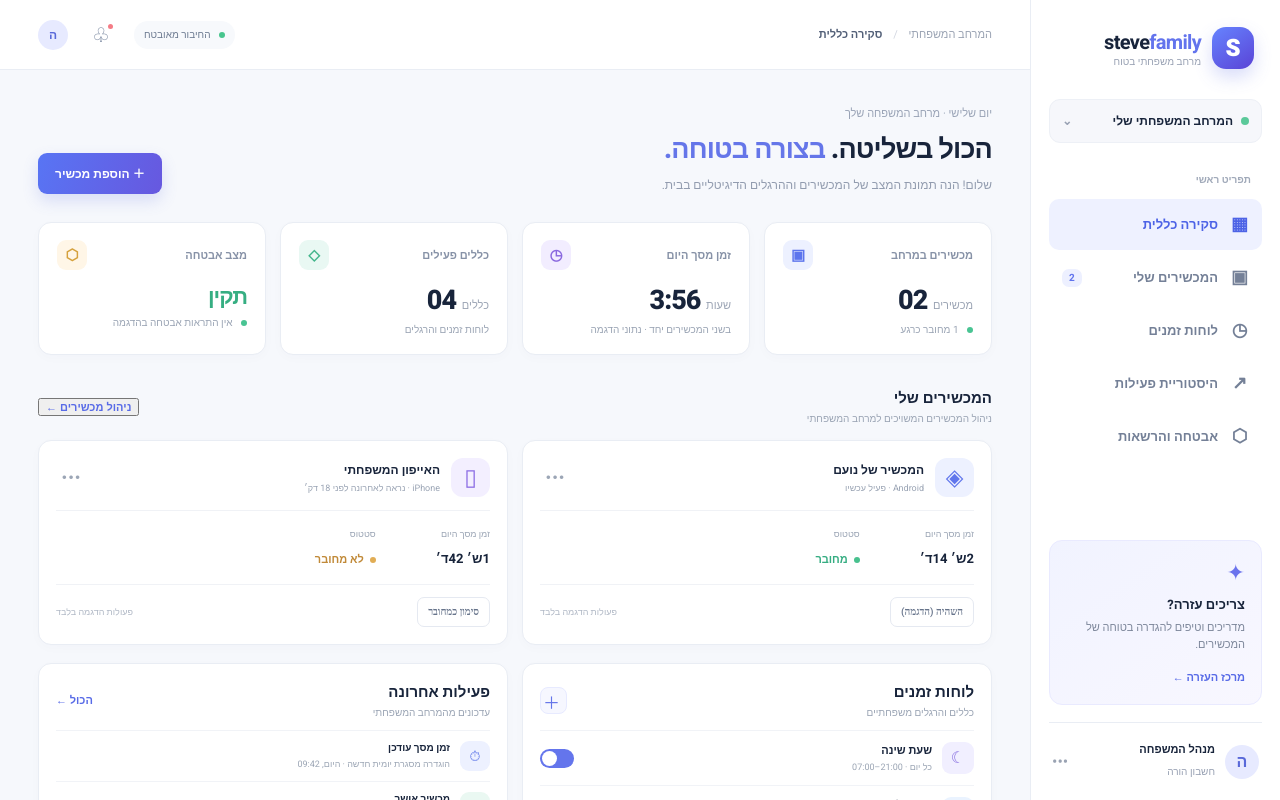
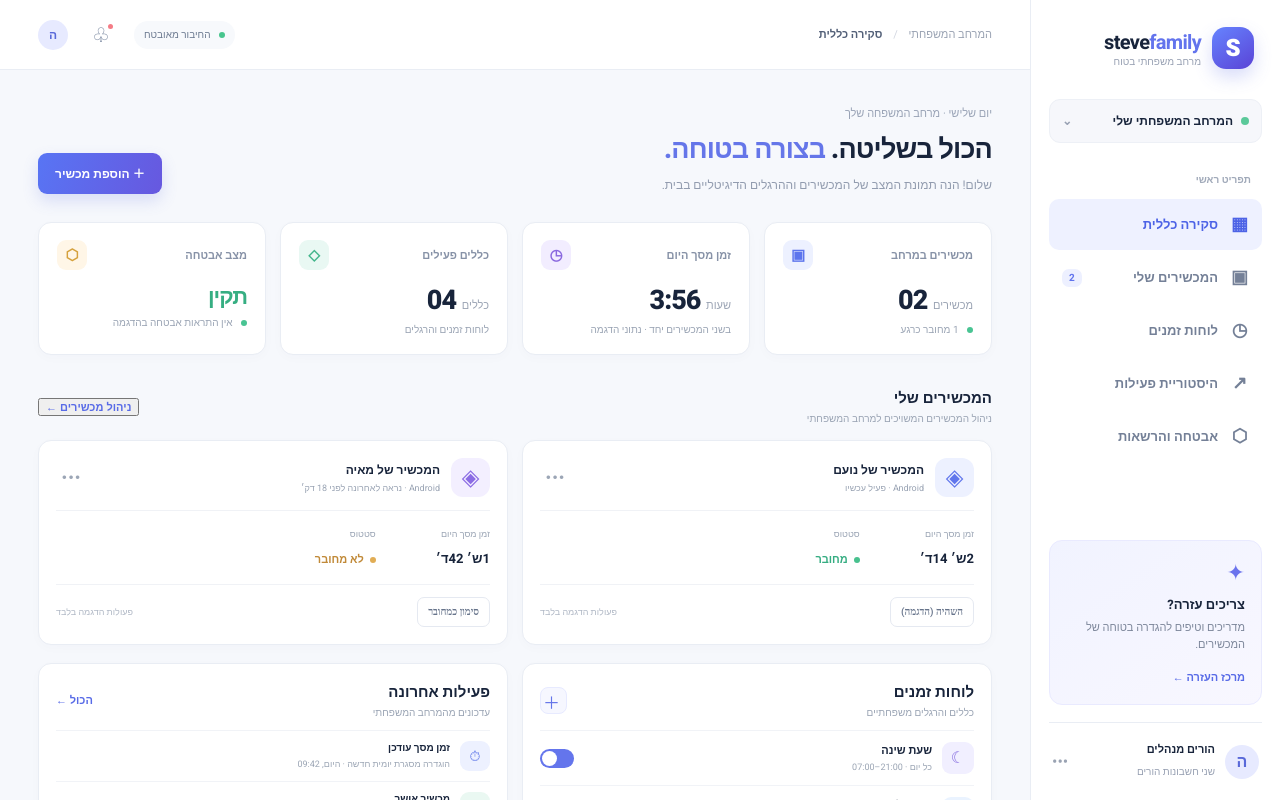
Before and after one commit to hhh055233/farcontrol, a Next.js app: page / in a window 1280 px wide. Shown: the top 800 px of the page. Built offline with nearby package versions, Linux system fonts and the light colour scheme.

Commit message:
Set dashboard device examples to Android only

```diff
--- a/app/page.tsx
+++ b/app/page.tsx
@@ -6,7 +6,7 @@ type Device = { id: number; name: string; type: string; status: string; lastSeen
 
 const initialDevices: Device[] = [
   { id: 1, name: "המכשיר של נועם", type: "Android", status: "מחובר", lastSeen: "פעיל עכשיו", usage: "2ש׳ 14ד׳", color: "blue" },
-  { id: 2, name: "האייפון המשפחתי", type: "iPhone", status: "לא מחובר", lastSeen: "נראה לאחרונה לפני 18 דק׳", usage: "1ש׳ 42ד׳", color: "violet" },
+  { id: 2, name: "המכשיר של מאיה", type: "Android", status: "לא מחובר", lastSeen: "נראה לאחרונה לפני 18 דק׳", usage: "1ש׳ 42ד׳", color: "violet" },
 ];
 
 const activities = [
@@ -45,7 +45,7 @@ export default function Home() {
           <a className="nav-item" href="#activity"><span>↗</span> היסטוריית פעילות</a>
           <a className="nav-item" href="#security"><span>⬡</span> אבטחה והרשאות</a>
         </nav>
-        <div className="sidebar-bottom"><div className="help-card"><div className="help-icon">✦</div><strong>צריכים עזרה?</strong><p>מדריכים וטיפים להגדרה בטוחה של המכשירים.</p><a href="#security">מרכז העזרה ←</a></div><div className="profile"><div className="avatar">ה</div><div><strong>מנהל המשפחה</strong><small>חשבון הורה</small></div><span className="dots">•••</span></div></div>
+        <div className="sidebar-bottom"><div className="help-card"><div className="help-icon">✦</div><strong>צריכים עזרה?</strong><p>מדריכים וטיפים להגדרה בטוחה של המכשירים.</p><a href="#security">מרכז העזרה ←</a></div><div className="profile"><div className="avatar">ה</div><div><strong>הורים מנהלים</strong><small>שני חשבונות הורים</small></div><span className="dots">•••</span></div></div>
       </aside>
 
       <section className="content" id="overview">
@@ -72,7 +72,7 @@ export default function Home() {
         </div>
       </section>
 
-      {showPair && <div className="modal-backdrop" onClick={() => setShowPair(false)}><div className="modal" onClick={e => e.stopPropagation()}><button className="modal-close" onClick={() => setShowPair(false)}>×</button><div className="modal-mark">＋</div><h2>הוספת מכשיר למרחב</h2><p>השלב הבא יהיה התקנת Steve Family במכשיר ואישור החיבור מתוך המכשיר עצמו.</p>{pairCode ? <div className="pair-code"><small>קוד הדגמה בלבד — אינו מחבר מכשיר</small><strong>{pairCode}</strong></div> : <div className="pair-steps"><div><b>1</b><span>מתקינים את האפליקציה במכשיר</span></div><div><b>2</b><span>בעל המכשיר מאשר את השיוך</span></div><div><b>3</b><span>בוחרים הרשאות באופן שקוף</span></div></div>}<button className="primary-btn modal-action" onClick={createDemoCode}>{pairCode ? "יצירת קוד חדש" : "הצגת קוד הדגמה"}</button><small className="modal-disclaimer">החיבור האמיתי יתווסף לאחר פיתוח האפליקציות המקוריות ל־Android ול־iOS.</small></div></div>}
+      {showPair && <div className="modal-backdrop" onClick={() => setShowPair(false)}><div className="modal" onClick={e => e.stopPropagation()}><button className="modal-close" onClick={() => setShowPair(false)}>×</button><div className="modal-mark">＋</div><h2>הוספת מכשיר למרחב</h2><p>השלב הבא יהיה התקנת Steve Family במכשיר ואישור החיבור מתוך המכשיר עצמו.</p>{pairCode ? <div className="pair-code"><small>קוד הדגמה בלבד — אינו מחבר מכשיר</small><strong>{pairCode}</strong></div> : <div className="pair-steps"><div><b>1</b><span>מתקינים את האפליקציה במכשיר</span></div><div><b>2</b><span>בעל המכשיר מאשר את השיוך</span></div><div><b>3</b><span>בוחרים הרשאות באופן שקוף</span></div></div>}<button className="primary-btn modal-action" onClick={createDemoCode}>{pairCode ? "יצירת קוד חדש" : "הצגת קוד הדגמה"}</button><small className="modal-disclaimer">החיבור האמיתי יתווסף לאחר פיתוח האפליקציות המקוריות ל־Android.</small></div></div>}
       {toast && <div className="toast">{toast}</div>}
     </main>
   );
```
